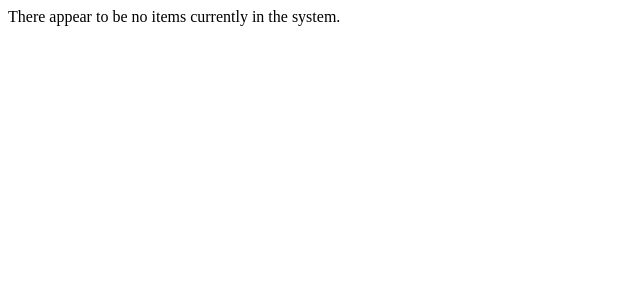
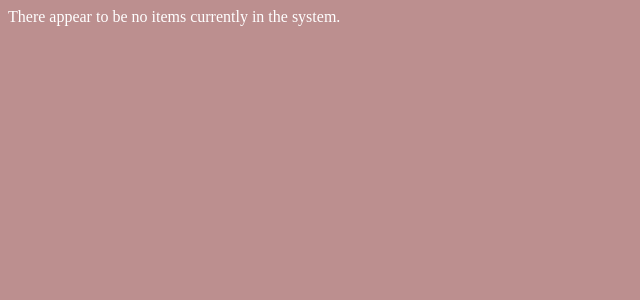
Before and after one commit to jmbiggs/my_library, a Django app: page /catalog/browse/ in a window 1280 px wide. Shown: the top 300 px of the page, without its empty margins (0-640 px from the left). Run offline with Django 3.2, Linux system fonts and the light colour scheme; data that the repository does not hold is empty.

Commit message:
attempted to apply css styling.  not working for some reason

```diff
--- a/catalog/static/catalog/style.css
+++ b/catalog/static/catalog/style.css
@@ -1,7 +1,12 @@
+body {
+	background-color: rosybrown;
+	color: white;
+}
+
 a:link {
-	color: green;
+	color: cyan;
 }
 
 a:visited {
-	color: green;
+	color: cyan;
 }
--- a/catalog/templates/catalog/browse.html
+++ b/catalog/templates/catalog/browse.html
@@ -1,3 +1,7 @@
+{% load static %}
+
+<link rel="stylesheet" type="text/css" href="{% static 'catalog/style.css' %}" />
+
 {% if item_list %}
 
 <ul>
--- a/catalog/templates/catalog/item.html
+++ b/catalog/templates/catalog/item.html
@@ -1,3 +1,7 @@
+{% load static %}
+
+<link rel="stylesheet" type="text/css" href="{% static 'catalog/style.css' %}" />
+
 {% if item %}
 
 <p>ID: {{ item.id }}<br>
--- a/catalog/templates/catalog/patron.html
+++ b/catalog/templates/catalog/patron.html
@@ -1,3 +1,7 @@
+{% load static %}
+
+<link rel="stylesheet" type="text/css" href="{% static 'catalog/style.css' %}" />
+
 <!--  search box - and list of results (links to patron record) -->
 
 <form action="{% url 'patron_lookup' %}" method="get">
--- a/catalog/templates/catalog/patron_record.html
+++ b/catalog/templates/catalog/patron_record.html
@@ -1,3 +1,7 @@
+{% load static %}
+
+<link rel="stylesheet" type="text/css" href="{% static 'catalog/style.css' %}" />
+
 {% if patron %}
 
 <p>Patron ID: {{ patron.id }}<br>
```
